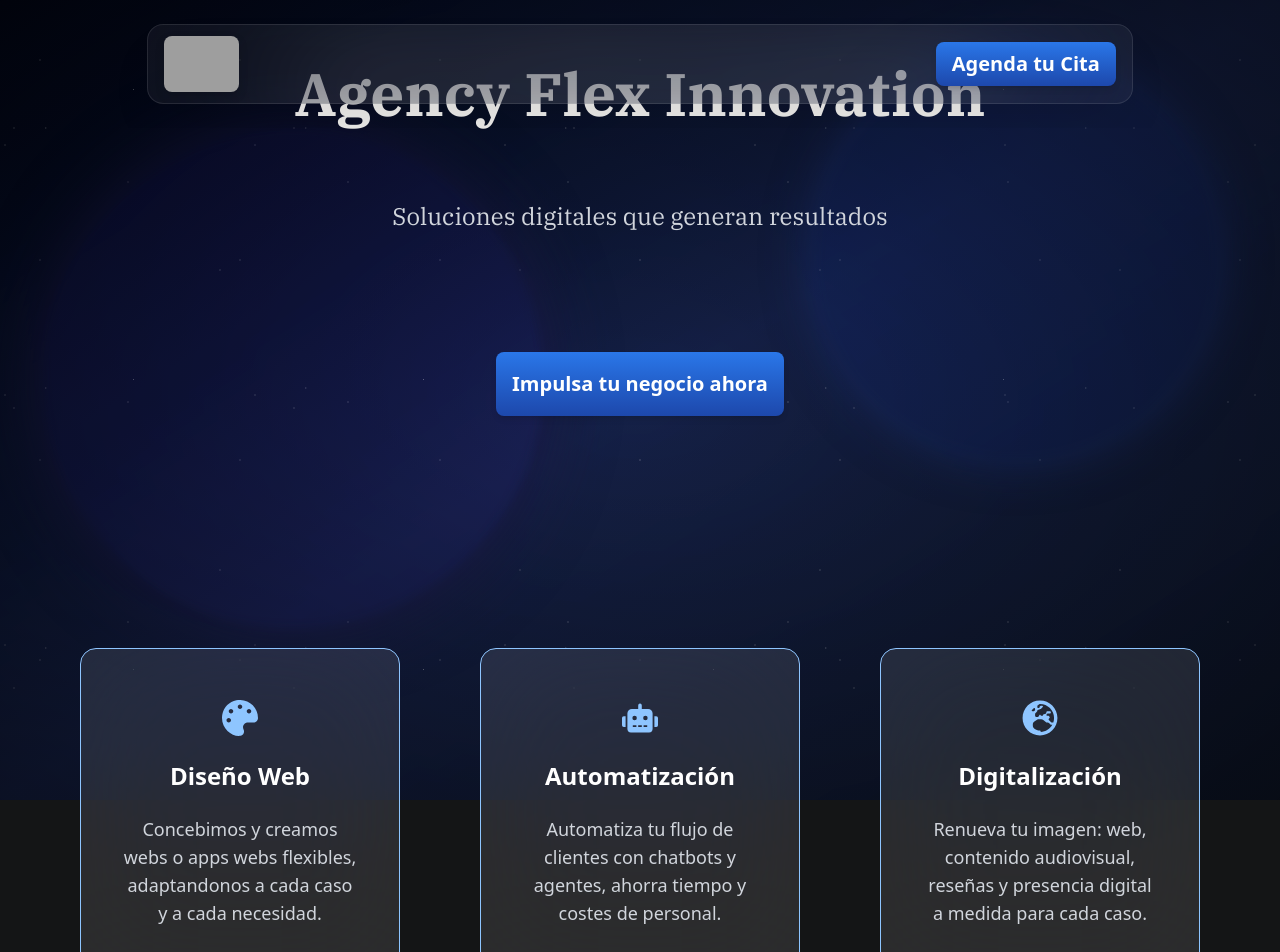
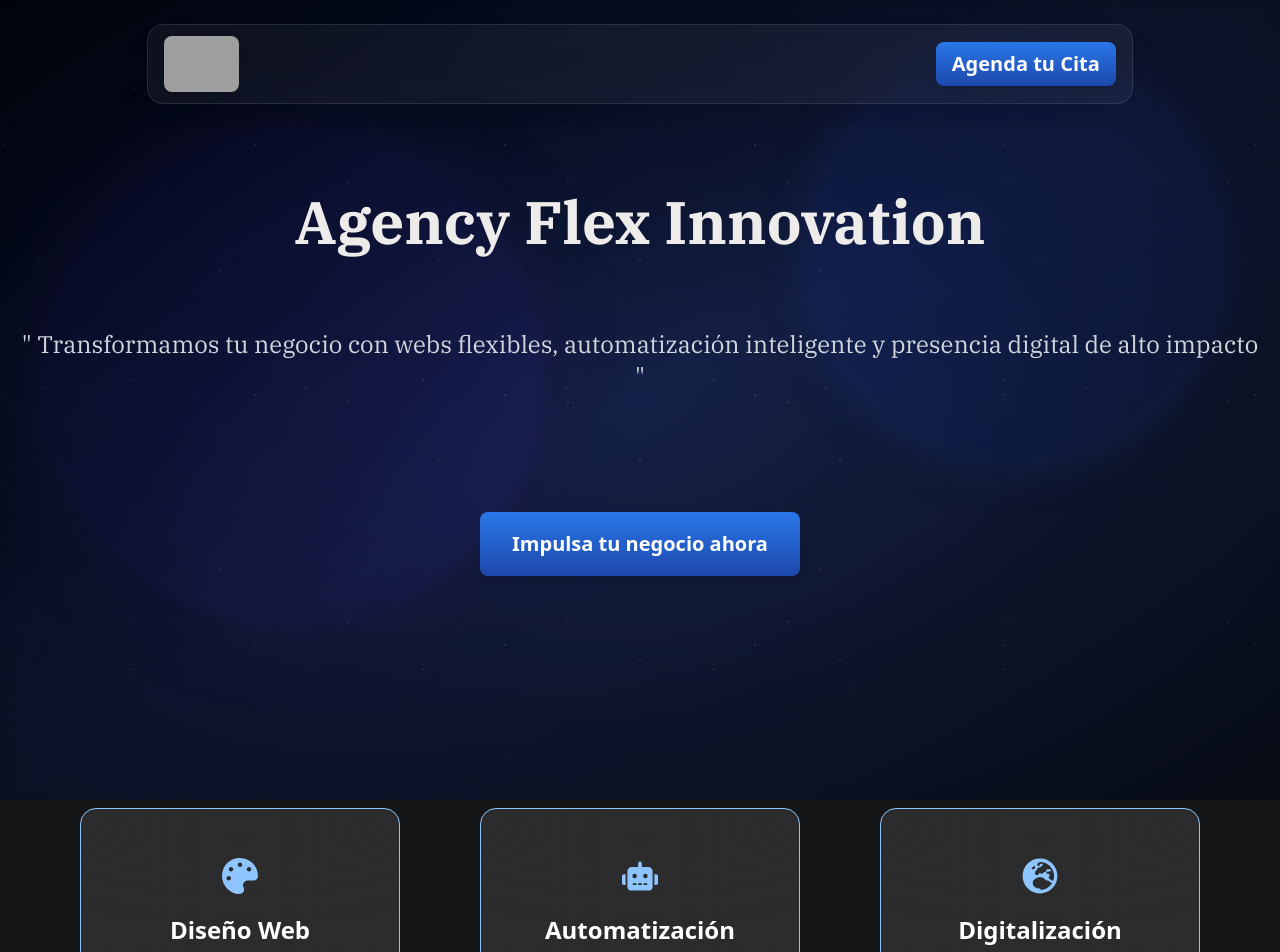
Before and after one commit to efeluxy/digital-agencyflexinnovations-personal, a React (Vite) app: page / in a window 1280 px wide. Shown: the top 952 px of the page. Built offline with nearby package versions, Linux system fonts and the light colour scheme; grey boxes are pictures that could not be loaded.

Commit message:
Pequeños ajustes

```diff
--- a/src/components/HighlightsCard.tsx
+++ b/src/components/HighlightsCard.tsx
@@ -27,7 +27,7 @@ const highlights: Highlight[] = [
 
 export default function HighlightsCard() {
   return (
-    <section className="pt-20 md:pt-14 px-4 max-w-6xl md:max-w-full mx-auto grid grid-cols-1 md:flex gap-12 md:gap-20">
+    <section className="pt-20 md:pt-14 px-4 max-w-6xl md:max-w-full mx-auto flex flex-col md:flex-row justify-center items-center gap-12 md:gap-20">
       {highlights.map((item, index) => (
         <div
           key={index}
--- a/src/pages/Form.tsx
+++ b/src/pages/Form.tsx
@@ -10,7 +10,9 @@ export default function Form() {
         </h1>
         <div className="flex flex-col md:flex-row gap-14 w-full min-h-[700px] mt-4">
           {/* Columna izquierda: Formulario */}
-          <div className="flex-1 min-w-[420px] min-h-[650px] bg-gray-900/80 backdrop-blur-xl p-16 rounded-2xl border border-white/10 flex flex-col justify-center">
+          <div className="flex-1 min-w-[420px] min-h-[650px] p-16 rounded-2xl border border-white/10 flex flex-col justify-center
+              bg-gradient-to-tr from-blue-900/80 via-slate-900/90 to-blue-800/80 rounded-2xl p-4 shadow-xl border-2 border-blue-400
+            ">
             <form id="Contacto" className="flex flex-col gap-6 w-full">
               {/* Campos principales */}
               <div className="flex flex-col md:flex-row gap-4">
@@ -123,12 +125,14 @@ export default function Form() {
             </form>
           </div>
           {/* Columna derecha: Chatbot visual dentro de contenedor igual al formulario */}
-          <div className="flex-1 min-w-[420px] min-h-[650px] bg-gray-900/80 backdrop-blur-xl p-16 rounded-2xl border border-white/10 flex items-center justify-center">
+          <div className="flex-1 min-w-[420px] min-h-[650px] bg-gray-900/80 backdrop-blur-xl p-16 rounded-2xl border border-white/10 flex items-center justify-center
+            bg-gradient-to-br from-blue-900/80 via-slate-900/90 to-blue-800/80 rounded-2xl p-4 shadow-xl border-2 border-blue-400
+          ">
             <div className="w-full h-full flex items-center justify-center">
               <iframe
                 src="https://calendly.com/agencyflexinnovations/new-meeting"
                 title="Reserva tu cita"
-                className="w-full h-[500px] rounded-xl border-none bg-white"
+                className="w-full h-[500px] rounded-xl border-2 border-blue-300 shadow-lg bg-white"
                 style={{ minHeight: '400px', maxWidth: '500px' }}
                 allowFullScreen
               ></iframe>
--- a/src/pages/Home.tsx
+++ b/src/pages/Home.tsx
@@ -6,14 +6,14 @@ export default function Home() {
     <>
       <section
         id="Inicio"
-        className="flex justify-center min-h-screen items-center pt-24 sm:pt-48 lg:pt-16"
+        className="flex justify-center min-h-screen items-center pt-32 sm:pt-48"
       >
         <div className="flex flex-col text-center gap-8 md:gap-16">
           <h1 className="text-4xl md:text-6xl font-extrabold pb-3" style={{ fontFamily: 'IBM Plex Serif, serif' }}>
             Agency Flex Innovation
           </h1>
-          <p className="text-lg md:text-2xl text-gray-300 pb-2" style={{ fontFamily: 'IBM Plex Serif, serif' }}>
-            Soluciones digitales que generan resultados
+          <p className="text-lg md:text-2xl text-gray-300 px-5 pb-2" style={{ fontFamily: 'IBM Plex Serif, serif' }}>
+            " Transformamos tu negocio con webs flexibles, automatización inteligente y presencia digital de alto impacto "
           </p>
           <div className="py-12">
             <Button
```
